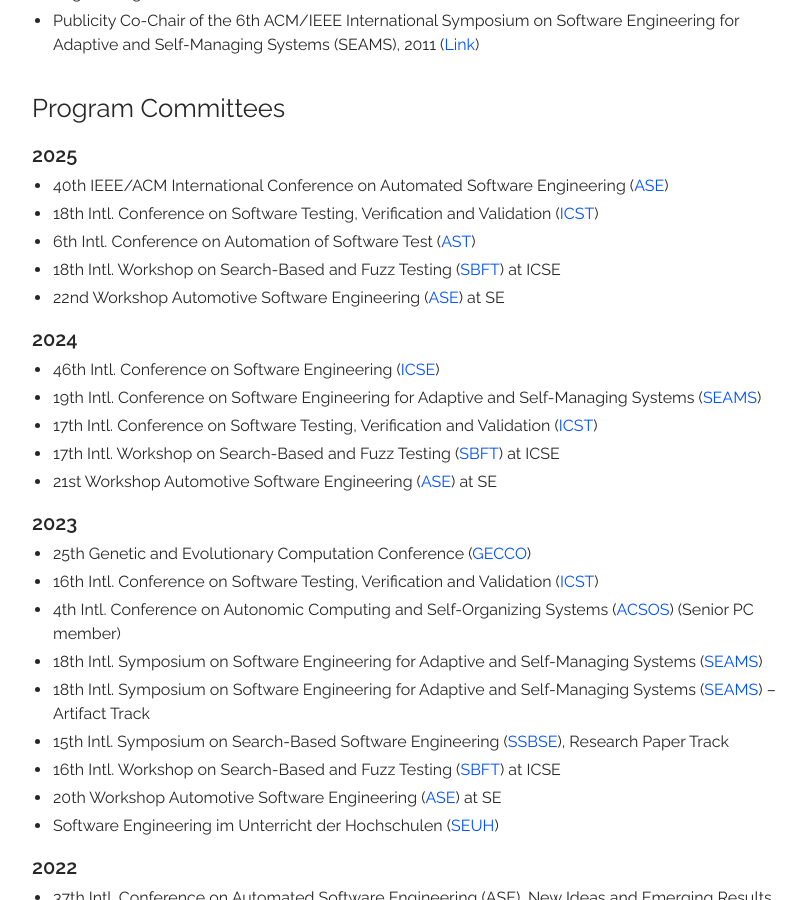
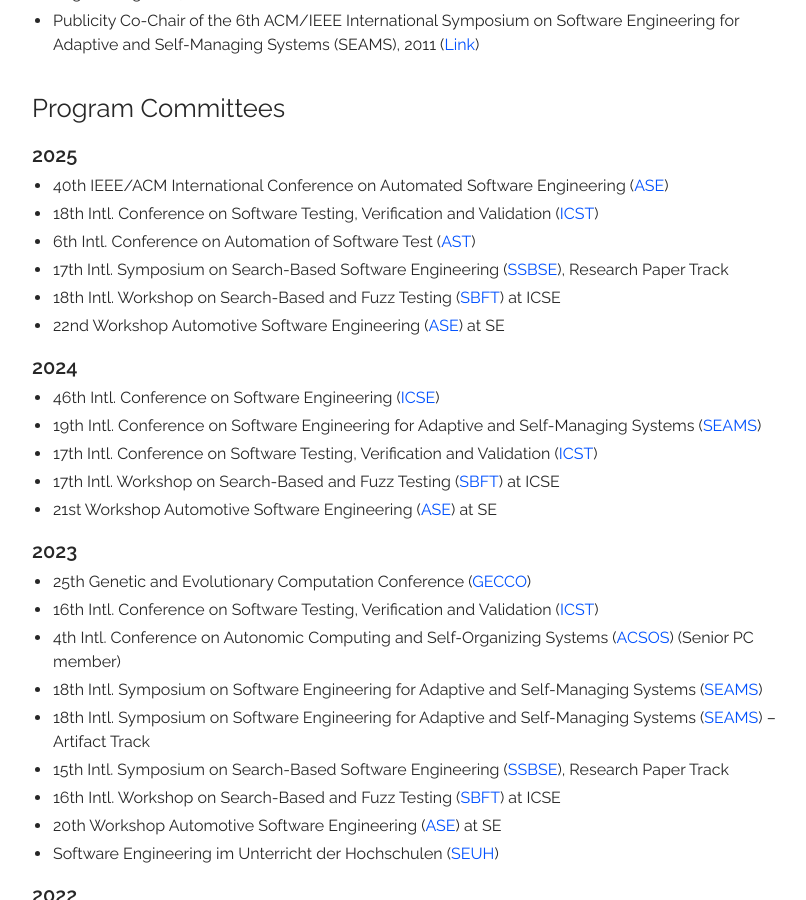
Before and after one commit to thomas-vogel/thomas-vogel.github.io, a Jekyll site: the page built from _pages/activities.md, in a window 1280 px wide and 900 px high, scrolled down 2664 px. Shown: the whole window, without its empty margins (233-1039 px from the left). Built offline with Jekyll 4.4.1, drawn with Linux system fonts in a browser that asks for light colours; nearby versions of some CDN libraries.

Commit message:
Add PC SSBSE'25.

```diff
--- a/_pages/activities.md
+++ b/_pages/activities.md
@@ -85,6 +85,7 @@
 * 40th IEEE/ACM International Conference on Automated Software Engineering ([ASE](https://conf.researchr.org/track/ase-2025/ase-2025-papers){:target="_blank"})
 * 18th Intl. Conference on Software Testing, Verification and Validation ([ICST](https://conf.researchr.org/home/icst-2025){:target="_blank"})
 * 6th Intl. Conference on Automation of Software Test ([AST](https://conf.researchr.org/home/ast-2025){:target="_blank"})
+* 17th Intl. Symposium on Search-Based Software Engineering ([SSBSE](https://conf.researchr.org/home/ssbse-2025){:target="_blank"}), Research Paper Track
 * 18th Intl. Workshop on Search-Based and Fuzz Testing ([SBFT](https://sbft25.github.io/){:target="_blank"}) at ICSE
 * 22nd Workshop Automotive Software Engineering ([ASE](https://ase-workshop.github.io/2025/){:target="_blank"}) at SE
 
```
